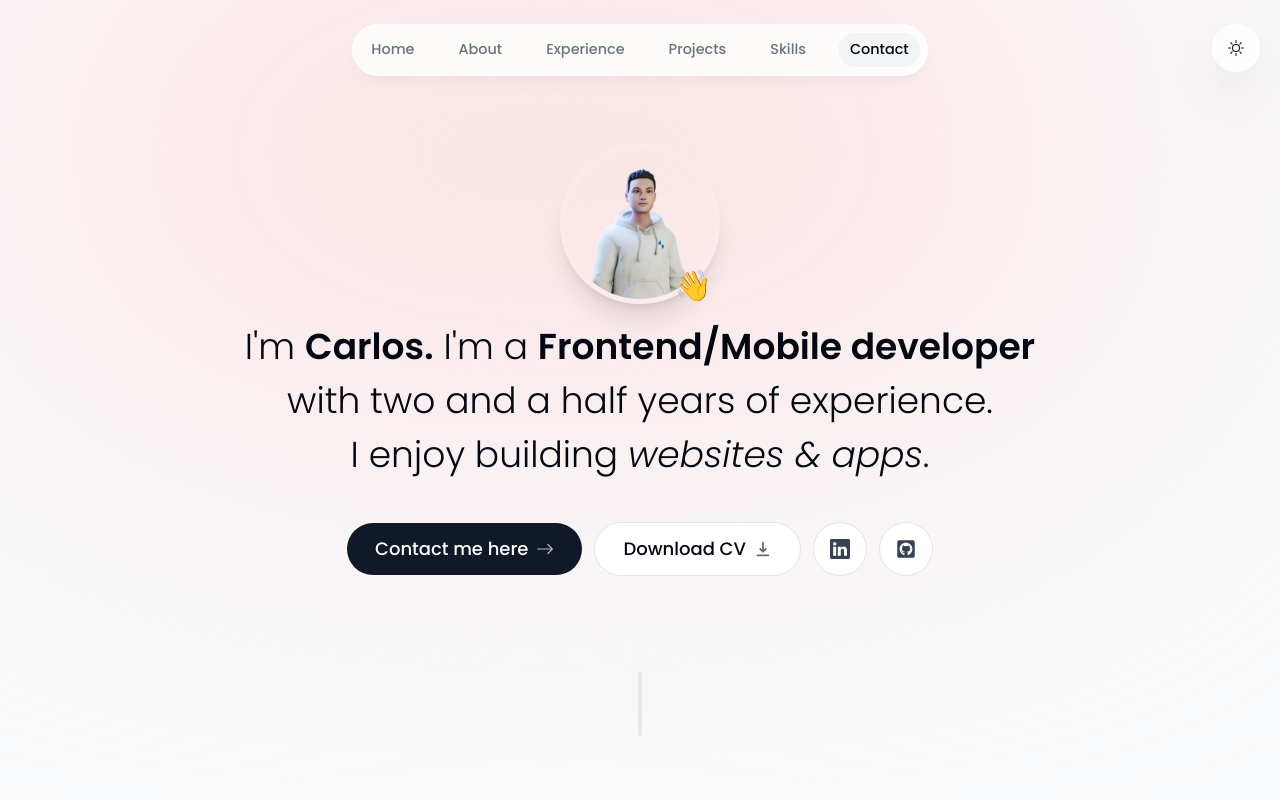
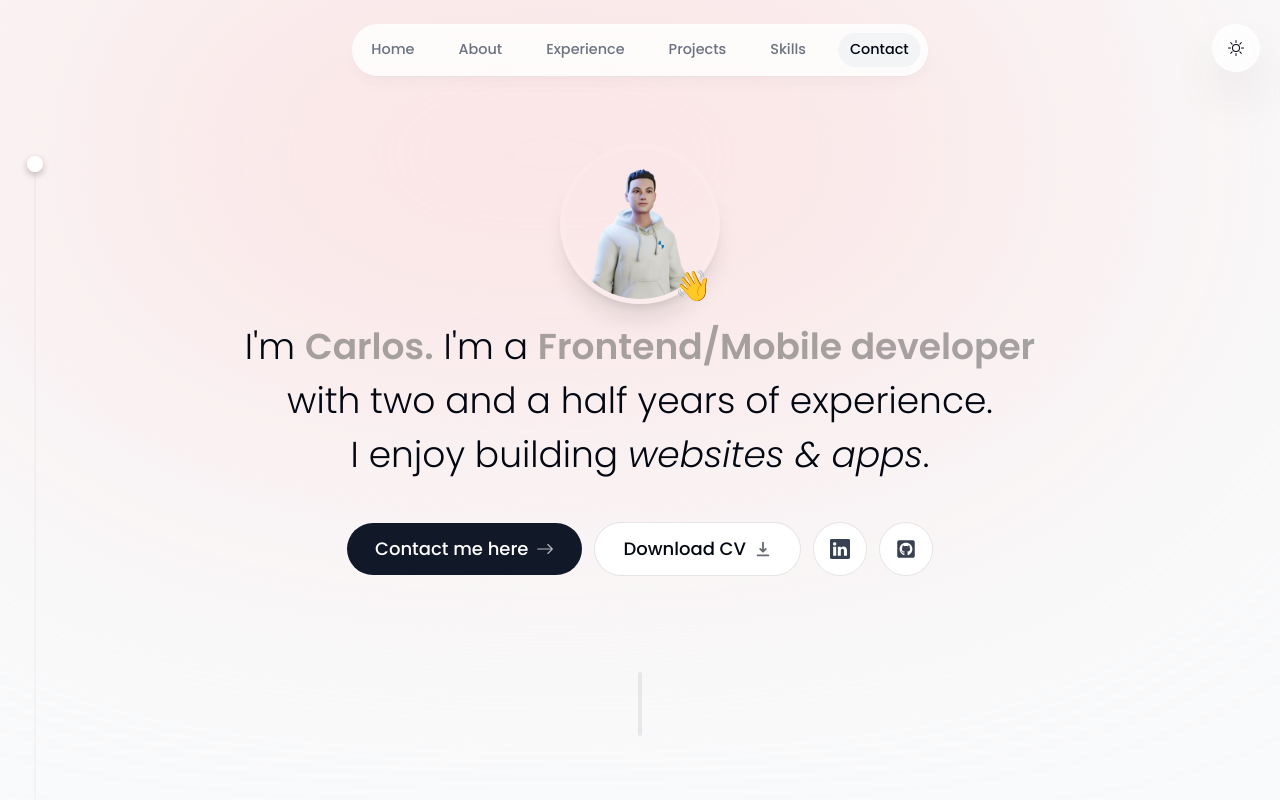
Before and after one commit to cjgv1809/Portfolio-2.0, a Next.js app: page / in a window 1280 px wide. Shown: the top 800 px of the page. Built offline with nearby package versions, Linux system fonts and the light colour scheme; no server answers.

Commit message:
fix some styles and add TracingBeam component

```diff
--- a/app/layout.tsx
+++ b/app/layout.tsx
@@ -8,6 +8,7 @@ import ThemeContextProvider from "@/context/themeSwitchContext";
 import Header from "@/components/Header";
 import Footer from "@/components/Footer";
 import Line from "@/components/Line";
+import TracingBeam from "@/components/TracingBeam";
 import "./globals.css";
 
 const Preloader = dynamic(() => import("@/components/Preloader"), {
@@ -45,7 +46,7 @@ const metadata = {
     "I'm a software engineer based in Buenos Aires, Argentina. I'm passionate about web/mobile development, and building communities. ",
   type: "website",
   siteName: "Carlos Gomes",
-  url: "https://carlosgomes.dev",
+  url: "https://portfolio-20-cjgv1809s-projects.vercel.app/",
   image: "/og-image.png",
 };
 
@@ -123,7 +124,7 @@ export default function RootLayout({
             <Suspense fallback={<Preloader />}>
               <AnimatedBackground />
               <Header />
-              {children}
+              <TracingBeam>{children}</TracingBeam>
               <Line />
               <Footer />
               <Toaster position="bottom-center" />
--- a/components/Intro.tsx
+++ b/components/Intro.tsx
@@ -12,7 +12,7 @@ import { useActiveSection } from "@/hooks/useActiveSection";
 import { useTheme } from "@/hooks/useTheme";
 
 function Intro() {
-  const { ref } = useSectionInView("Home", 0.5);
+  const { ref } = useSectionInView("Home");
   const { setActiveSection, setTimeOfLastClick } = useActiveSection();
   const { theme } = useTheme();
 
@@ -81,12 +81,26 @@ function Intro() {
         animate={{ opacity: 1, y: 0 }}
       >
         I&apos;m{" "}
-        <span className="relative font-semibold inline-block group">
+        <span
+          style={
+            {
+              "--shimmer-width": "100px",
+            } as React.CSSProperties
+          }
+          className="relative font-semibold inline-block group animate-shimmerText bg-clip-text bg-no-repeat [background-position:0_0] [background-size:var(--shimmer-width)_100%] [transition:background-position_1s_cubic-bezier(.6,.6,0,1)] bg-gradient-to-r from-transparent via-black/80 via-50% to-transparent dark:via-white/80 text-neutral-600/50 dark:text-neutral-400/50"
+        >
           Carlos.
           <span className="absolute bottom-0 left-0 w-0 h-0.5 dark:bg-white/50 bg-slate-950 transition-all duration-300 ease-out group-hover:w-full"></span>
         </span>{" "}
         I&apos;m a{" "}
-        <span className="relative font-semibold inline-block group">
+        <span
+          style={
+            {
+              "--shimmer-width": "100px",
+            } as React.CSSProperties
+          }
+          className="relative font-semibold inline-block group animate-shimmerText bg-clip-text bg-no-repeat [background-position:0_0] [background-size:var(--shimmer-width)_100%] [transition:background-position_1s_cubic-bezier(.6,.6,0,1)] bg-gradient-to-r from-transparent via-black/80 via-50% to-transparent dark:via-white/80 text-neutral-600/50 dark:text-neutral-400/50"
+        >
           Frontend/Mobile developer
           <span className="absolute bottom-0 left-0 w-0 h-0.5 dark:bg-white/50 bg-slate-950 transition-all duration-300 ease-out group-hover:w-full"></span>
         </span>{" "}
@@ -106,7 +120,7 @@ function Intro() {
       >
         <Link
           href="#contact"
-          className="group bg-gray-900 text-white px-7 py-3 w-full sm:w-fit flex justify-center items-center gap-2 rounded-full outline-none focus:scale-110 hover:scale-110 hover:bg-gray-950 active:scale-105 transition"
+          className="group bg-gray-900 text-white px-7 py-3 w-full sm:w-fit flex justify-center items-center gap-2 rounded-full outline-none focus:scale-110 hover:scale-110 hover:bg-gray-950 active:scale-105 transition-all duration-200 ease-in-out"
           onClick={() => {
             setActiveSection("Contact");
             setTimeOfLastClick(Date.now());
@@ -117,7 +131,7 @@ function Intro() {
         </Link>
 
         <a
-          className="group bg-white px-7 py-3 w-full sm:w-fit flex justify-center items-center gap-2 rounded-full outline-none focus:scale-110 hover:scale-110 active:scale-105 transition cursor-pointer borderBlack dark:bg-white/10"
+          className="group bg-white px-7 py-3 w-full sm:w-fit flex justify-center items-center gap-2 rounded-full outline-none focus:scale-110 hover:scale-110 active:scale-105 cursor-pointer borderBlack dark:bg-white/10 transition-all duration-200 ease-in-out"
           href="/docs/Carlos_Gomes_Resume-FE-Dev.pdf"
           download="Carlos_Gomes_Resume-FE-Dev.pdf"
         >
@@ -127,7 +141,7 @@ function Intro() {
 
         <div className="flex items-center gap-3">
           <a
-            className="bg-white p-4 text-gray-700 hover:text-gray-950 flex justify-center items-center gap-2 rounded-full focus:scale-[1.15] hover:scale-[1.15] active:scale-105 transition cursor-pointer borderBlack dark:bg-white/10 dark:text-white/60"
+            className="bg-white p-4 text-gray-700 hover:text-gray-950 flex justify-center items-center gap-2 rounded-full focus:scale-[1.15] hover:scale-[1.15] active:scale-105 cursor-pointer borderBlack dark:bg-white/10 dark:text-white/60 transition-all duration-200 ease-in-out outline-none"
             href="https://linkedin.com/in/carlosgomesvallejo"
             target="_blank"
             aria-label="LinkedIn"
@@ -136,7 +150,7 @@ function Intro() {
           </a>
 
           <a
-            className="bg-white p-4 text-gray-700 flex justify-center items-center gap-2 text-[1.35rem] rounded-full focus:scale-[1.15] hover:scale-[1.15] hover:text-gray-950 active:scale-105 transition cursor-pointer borderBlack dark:bg-white/10 dark:text-white/60"
+            className="bg-white p-4 text-gray-700 flex justify-center items-center gap-2 text-[1.35rem] rounded-full focus:scale-[1.15] hover:scale-[1.15] hover:text-gray-950 active:scale-105 cursor-pointer borderBlack dark:bg-white/10 dark:text-white/60 transition-all duration-200 ease-in-out outline-none"
             href="https://github.com/cjgv1809"
             target="_blank"
             aria-label="GitHub"
--- a/components/Project.tsx
+++ b/components/Project.tsx
@@ -26,7 +26,7 @@ function Project({ title, description, tags, imageUrl }: ProjectProps) {
       }}
       className="group mb-3 sm:mb-8 last:mb-0"
     >
-      <article className="bg-gray-100 max-w-[42rem] border border-black/5 rounded-lg overflow-hidden sm:pr-8 relative hover:bg-gray-200 transition sm:group-even:pl-8 dark:text-white dark:bg-white/10 dark:hover:bg-white/20">
+      <article className="bg-gray-100 shadow-md dark:shadow-none max-w-[42rem] border border-black/5 rounded-lg overflow-hidden sm:pr-8 relative hover:bg-gray-200 transition sm:group-even:pl-8 dark:text-white dark:bg-white/10 dark:hover:bg-white/20">
         <div className="pt-4 pb-7 px-5 sm:pl-10 sm:pr-2 sm:pt-10 sm:max-w-[50%] flex flex-col h-full sm:group-even:ml-[18rem]">
           <h3 className="text-2xl font-semibold">{title}</h3>
           <p className="mt-2 text-sm leading-relaxed text-gray-700 dark:text-white font-light">
--- a/components/Projects.tsx
+++ b/components/Projects.tsx
@@ -7,7 +7,7 @@ import Project from "./Project";
 import { useSectionInView } from "@/hooks/useSectionInView";
 
 function Projects() {
-  const { ref } = useSectionInView("Projects", 0.5);
+  const { ref } = useSectionInView("Projects");
 
   return (
     <section ref={ref} id="projects" className="scroll-mt-28 mb-28 relative">
--- a/components/TracingBeam.tsx
+++ b/components/TracingBeam.tsx
@@ -58,7 +58,7 @@ function TracingBeam({
                 ? "none"
                 : "rgba(0, 0, 0, 0.24) 0px 3px 7px",
           }}
-          className="ml-[27px] h-4 w-4 rounded-full flex items-center justify-center"
+          className="ml-[27px] h-4 w-4 rounded-full sm:items-center sm:justify-center hidden sm:flex bg-white/95 dark:bg-black/10"
         >
           {/* <motion.div
             transition={{
@@ -82,7 +82,7 @@ function TracingBeam({
           viewBox={`0 0 20 ${svgHeight}`}
           width="20"
           height={svgHeight} // Set the SVG height
-          className="ml-4 block"
+          className="ml-4 block opacity-0 sm:opacity-80"
           aria-hidden="true"
         >
           <motion.path
--- a/hooks/useSectionInView.tsx
+++ b/hooks/useSectionInView.tsx
@@ -3,7 +3,7 @@ import { useInView } from "react-intersection-observer";
 import { useActiveSection } from "./useActiveSection";
 import type { SectionName } from "@/lib/types";
 
-export function useSectionInView(sectionName: SectionName, threshold = 0.25) {
+export function useSectionInView(sectionName: SectionName, threshold = 0.5) {
   const { ref, inView } = useInView({
     threshold,
   });
--- a/tailwind.config.ts
+++ b/tailwind.config.ts
@@ -17,6 +17,7 @@ module.exports = {
       },
       animation: {
         shimmer: "shimmer 5s linear infinite",
+        shimmerText: "shimmerText 8s infinite",
         "meteor-effect": "meteor 5s linear infinite",
         spotlight: "spotlight 2s ease .75s 1 forwards",
       },
@@ -30,6 +31,14 @@ module.exports = {
           },
           to: {
             backgroundPosition: "-200% 0",
+          },
+        },
+        shimmerText: {
+          "0%, 90%, 100%": {
+            "background-position": "calc(-100% - var(--shimmer-width)) 0",
+          },
+          "30%, 60%": {
+            "background-position": "calc(100% + var(--shimmer-width)) 0",
           },
         },
         meteor: {
```
